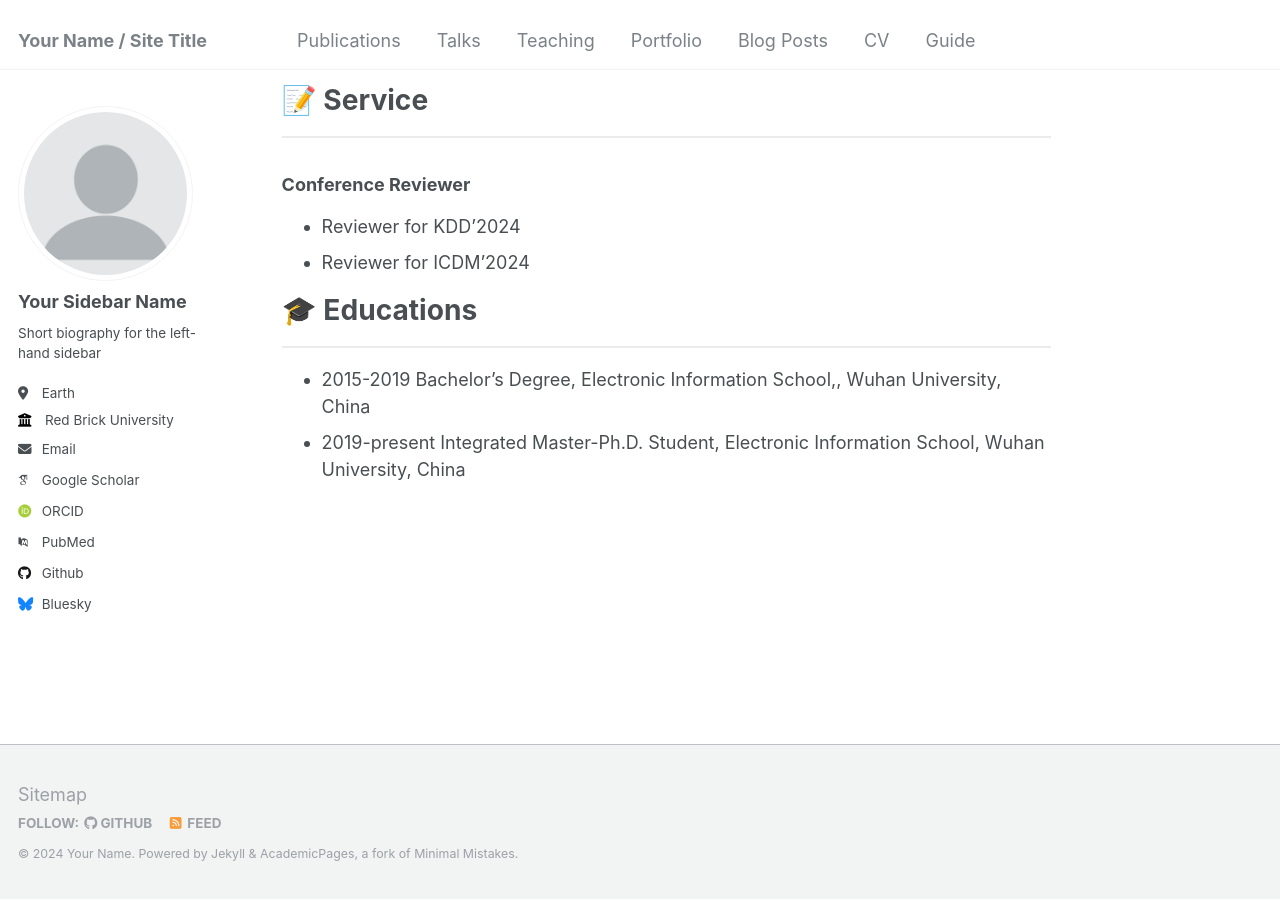
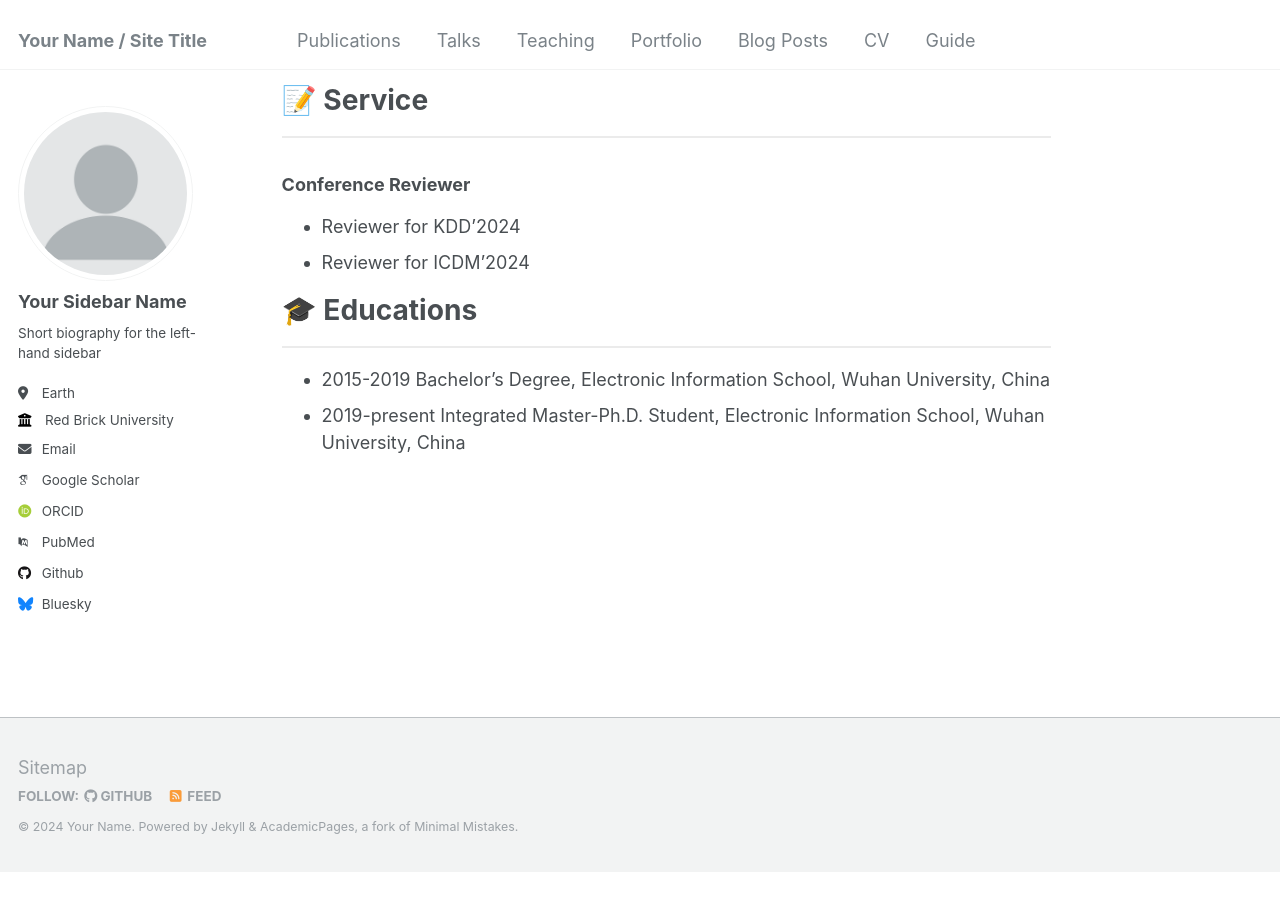
Before and after one commit to Lihaogx/lihaogx.github.io, a Jekyll site: the page built from _pages/about.md, in a window 1280 px wide and 900 px high, scrolled down 2008 px. Built offline with Jekyll 4.4.1, drawn with Linux system fonts in a browser that asks for light colours; some web fonts are replaced; after the commit the page ends 2881 px from its top, so only the background shows below that.

```diff
--- a/_pages/about.md
+++ b/_pages/about.md
@@ -146,5 +146,5 @@ My research interests lie in the integration of social networks, graph neural ne
 
 # 🎓 Educations
 <hr >
-- 2015-2019 Bachelor’s Degree, Electronic Information School,, Wuhan University, China
-- 2019-present Integrated Master-Ph.D. Student,  Electronic Information School, Wuhan University, China
+- 2015-2019 Bachelor’s Degree, Electronic Information School, Wuhan University, China
+- 2019-present Integrated Master-Ph.D. Student, Electronic Information School, Wuhan University, China
```
